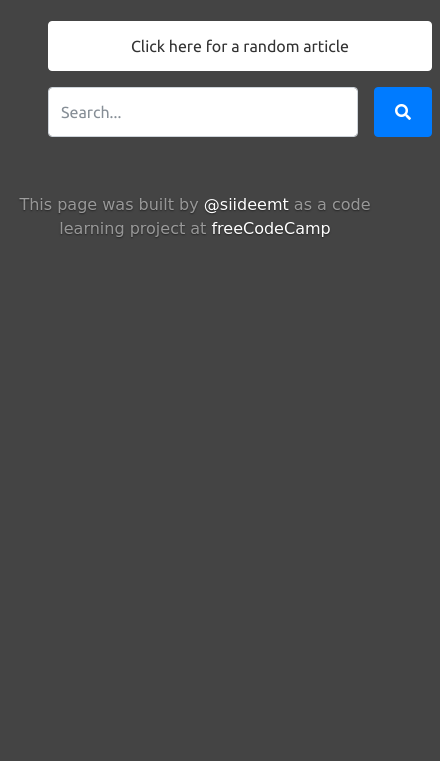
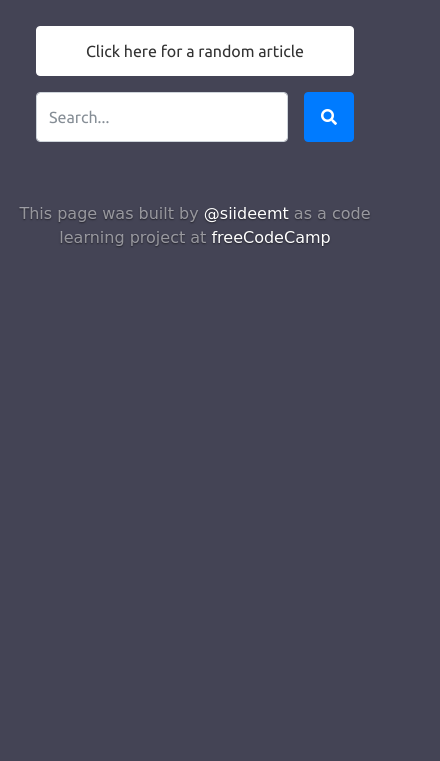
Before and after one commit to sidemt/wikipedia-viewer, a plain HTML site: page index.html in a window 390 px wide. Shown: the part 83-844 px from the top of the page, 440 px wide, since content can reach past the window. Drawn offline with nearby package versions, Linux system fonts and the light colour scheme; a web font is replaced by a local one.

Commit message:
Implement responsive layout

```diff
--- a/css/style.css
+++ b/css/style.css
@@ -25,7 +25,7 @@ a:hover {
 
 html,
 body {
-  background-color: #444;
+  background-color: #445;
 }
 
 body {
@@ -56,13 +56,16 @@ header {
   justify-content: center;
 }
 .cover .btn {
-  padding: .75rem 1.25rem;
+  padding: .75rem;
   font-weight: 500;
 }
 
-#results {
-  padding-left: 20%;
-  padding-right: 20%;
+#initialItems {
+  min-width: 18rem;
+}
+
+#searchBtn {
+  padding: .75rem 1rem;
 }
 
 .card, .card-body, .card-title {
--- a/index.html
+++ b/index.html
@@ -28,8 +28,8 @@
 <body>
 
   <!--  .container-fluid for a full width container, spanning the entire width of the viewport.  -->
-  <div class="container-fluid p-3">
-    <header class="mb-10 mx-center text-center">
+  <div class="container-fluid p-1">
+    <header class="mt-3 mb-10 mx-center text-center">
       <h1>Wikipedia Viewer</h1>
     </header>
 
@@ -41,11 +41,17 @@
     <main role="main" class="d-flex flex-column justify-content-center cover">
       <!-- <main> includes random button, search form and results -->
 
-      <div id="initialItems" class="mx-auto" style="width: 25em">
+      <div class="row">
+        <div class="col-lg">
+          <!-- left margin -->
+        </div>
+
+        <div id="initialItems" class="mx-auto col-lg-4">
           <!-- includes random button and search form -->
           <div id="randomBtn" class="m-2">
             <a href="https://en.wikipedia.org/wiki/Special:Random" target="_blank" class="btn btn-secondary btn-block">Click here for a random article</a>
-        </div><!-- div #randomBtn ends -->
+          </div>
+          <!-- div #randomBtn ends -->
 
           <div id="searchBox">
             <!-- search form -->
@@ -60,11 +66,26 @@
                 <button id="searchBtn" type="submit" class="btn btn-primary m-2"><i class="fas fa-search"></i></button>
               </div>
             </form>
-        </div> <!-- div #searchBox ends -->
-      </div> <!-- div #initialItems ends -->
+          </div>
+          <!-- div #searchBox ends -->
+        </div>
+        <!-- div #initialItems ends -->
 
-        <div id="results" class="d-flex flex-column justify-content-center">
+        <div class="col-lg">
+          <!-- right margin -->
+        </div>
+      </div>
+
+      <div class="row">
+        <div class="col-lg">
+          <!-- left margin -->
+        </div>
+        <div id="results" class="col-lg-7 d-flex flex-column justify-content-center">
           <!-- the search results will be displayed here -->
+        </div>
+        <div class="col-lg">
+          <!-- right margin -->
+        </div>
       </div>
 
     </main>
```
Lines whose indentation alone changed are shown as unchanged.
